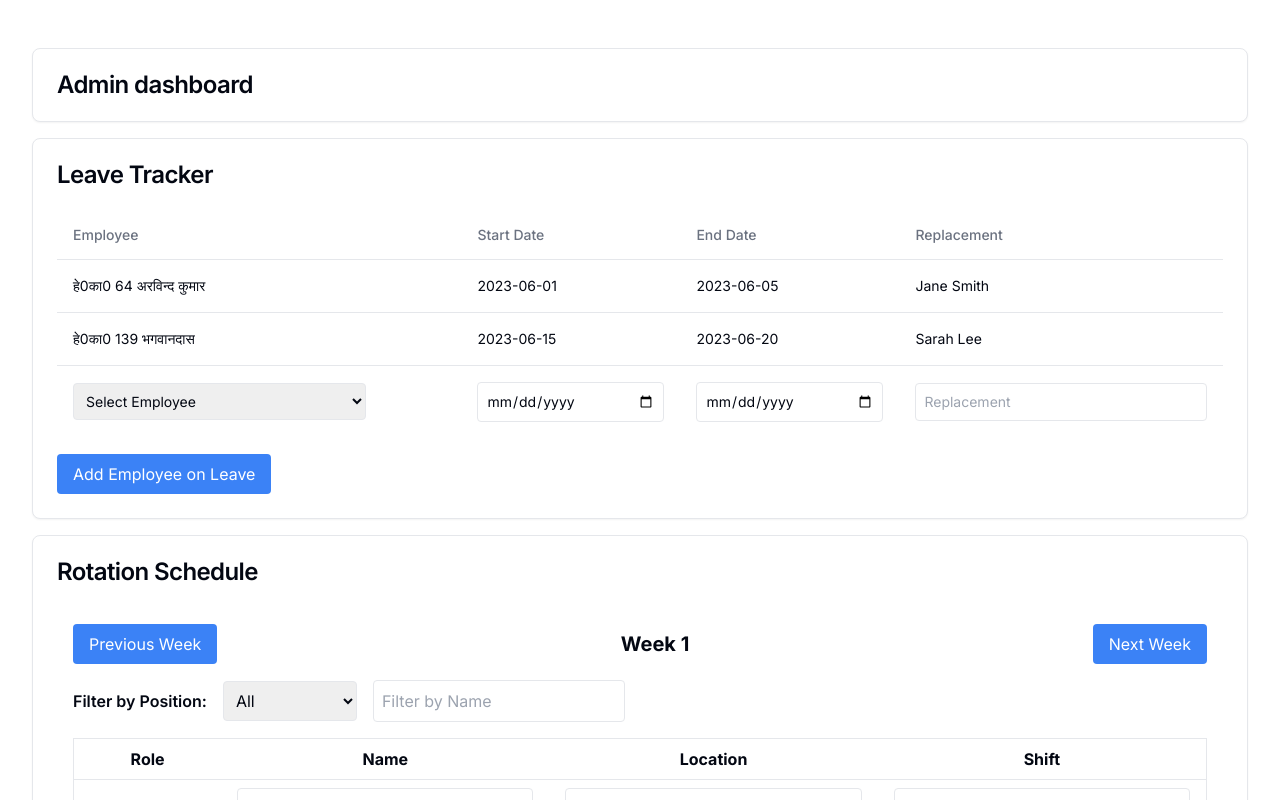
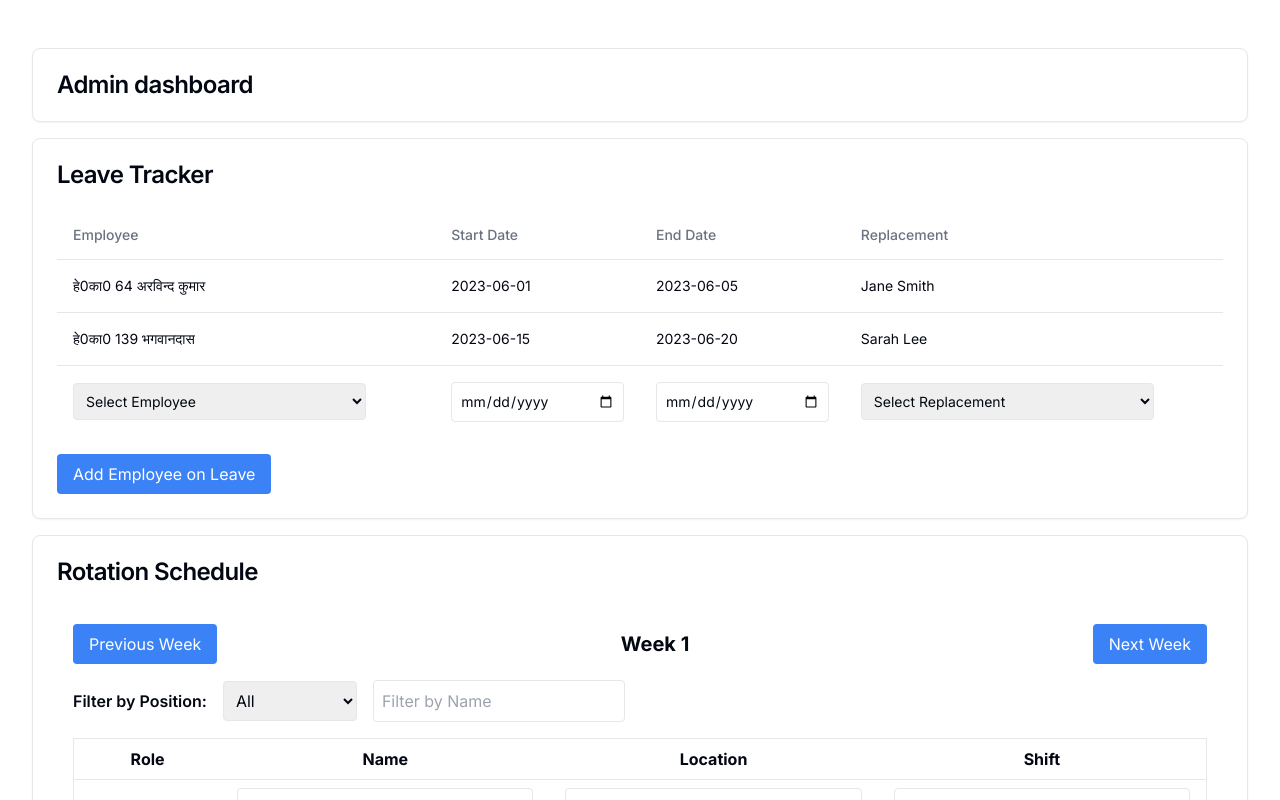
Before and after one commit to Tejaswgupta/hrms, a Next.js app: page /admin in a window 1280 px wide. Shown: the top 800 px of the page. Built offline with nearby package versions, Linux system fonts and the light colour scheme.

Commit message:
replacement

```diff
--- a/components/component/LeaveRequestsList.tsx
+++ b/components/component/LeaveRequestsList.tsx
@@ -113,14 +113,20 @@ const LeaveRequestsList: React.FC<Props> = ({ leaveRequests, employees, onUpdate
               />
             </TableCell>
             <TableCell>
-              <input
-                type="text"
+            <select
                 name="replacement"
                 value={newLeaveRequest.replacement}
                 onChange={handleInputChange}
-                className="p-2 border rounded w-full"
-                placeholder="Replacement"
-              />
+                className="p-2 border rounded"
+              >
+                <option value="">Select Replacement</option>
+                {employees.map((employee) => (
+                  <option key={employee.id} value={employee.id}>
+                    {employee.name}
+                  </option>
+                ))}
+              </select>
+
             </TableCell>
           </TableRow>
         </TableBody>
--- a/components/component/ScheduleForRotation.tsx
+++ b/components/component/ScheduleForRotation.tsx
@@ -846,7 +846,7 @@ const rotatePersonnel = (
       role: "TSI",
       name: tsi.name,
       location: tsiJunction.id,
-      shift: "", // Assuming TSIs don't have shifts
+      shift:"", // Assuming TSIs don't have shifts
     });
   });
 
```
